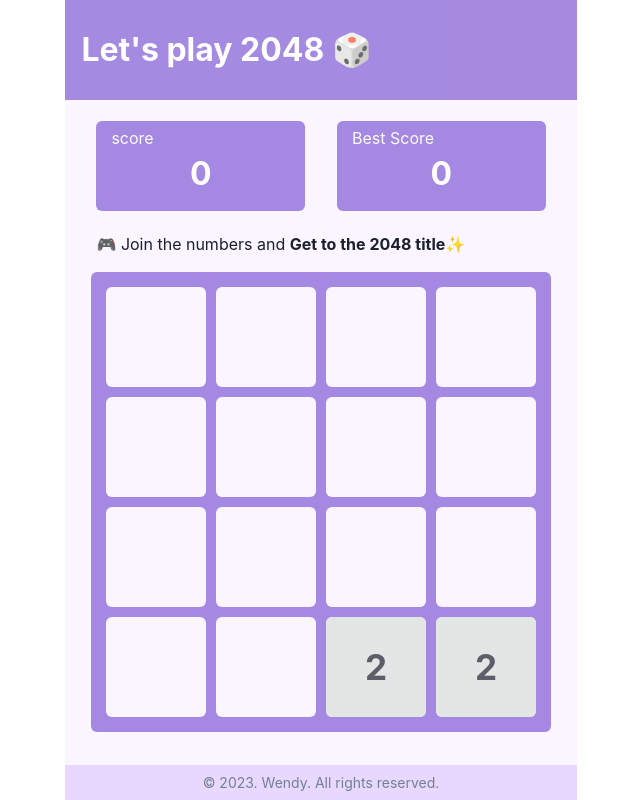
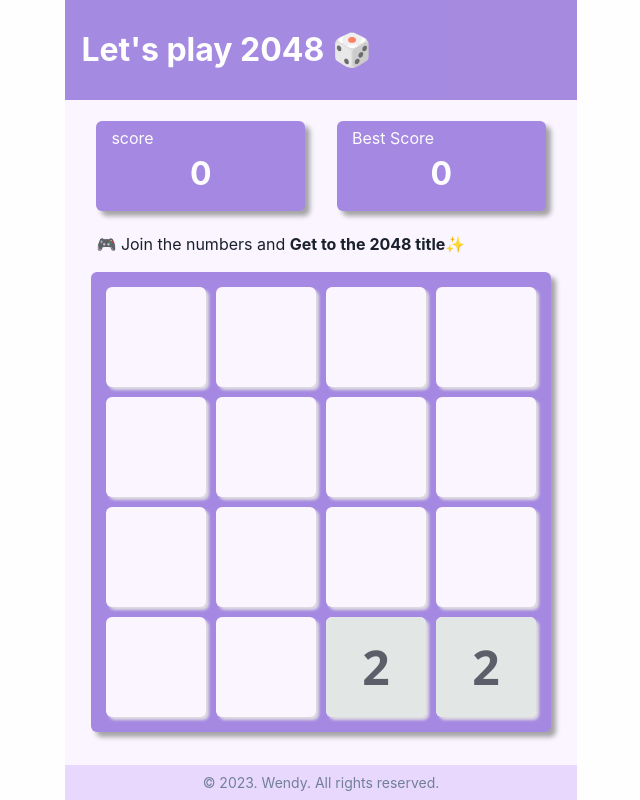
Before and after one commit to beeguriri/game2048, a React (Vite) app: page / in a window 1280 px wide. Shown: the whole page, without its empty margins (319-959 px from the left). Built offline with nearby package versions, Linux system fonts and the light colour scheme; a web font is replaced by a local one.

Commit message:
숫자 타일 관련 css 요소 수정

```diff
--- a/src/containers/Main/game.tsx
+++ b/src/containers/Main/game.tsx
@@ -56,7 +56,10 @@ const Game = ({
                   $xPos={rowIndex + 1}
                   $yPos={colIndex + 1}
                 >
-                  <InnerText $color={value}>
+                  <InnerText
+                    $color={value}
+                    $size={Number(value?.toString().length)}
+                  >
                     {value !== 0 ? value : undefined}
                   </InnerText>
                 </GridCell>
--- a/src/containers/Main/style.ts
+++ b/src/containers/Main/style.ts
@@ -33,6 +33,7 @@ const GameContainer = styled.div`
   width: calc(100px * 4 + 10px * 6);
   height: calc(100px * 4 + 10px * 6);
   opacity: 0.7;
+  box-shadow: 5px 5px 5px gray;
 `;
 
 const GridContainer = styled.div`
@@ -50,14 +51,16 @@ const GridCell = styled.div<{ $xPos?: number; $yPos?: number }>`
   grid-column-start: ${(props) => (props.$yPos ? props.$yPos : undefined)};
   background: #faf5ff;
   border-radius: 6px;
+  box-shadow: 3px 3px 3px lightgray;
 `;
 
-const InnerText = styled.p<{ $color?: number }>`
+const InnerText = styled.p<{ $color?: number; $size?: number }>`
   display: flex;
   width: 100%;
   height: 100%;
   font-weight: bold;
-  font-size: 2.2rem;
+  font-size: ${(props) => (props.$size === 4 ? 2.5 : 3)}rem;
+  font-family: 'Segoe UI', Tahoma, Geneva, Verdana, sans-serif;
   justify-content: center;
   align-items: center;
   border-radius: 6px;
@@ -82,6 +85,7 @@ const ScoreBox = styled.div`
   border-radius: 6px;
   box-shadow: inset;
   opacity: 0.7;
+  box-shadow: 5px 5px 5px gray;
 `;
 
 const ScoreBoxInner = styled.div`
```
